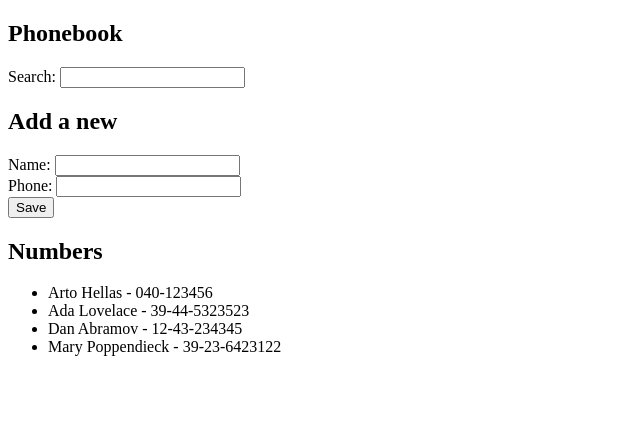
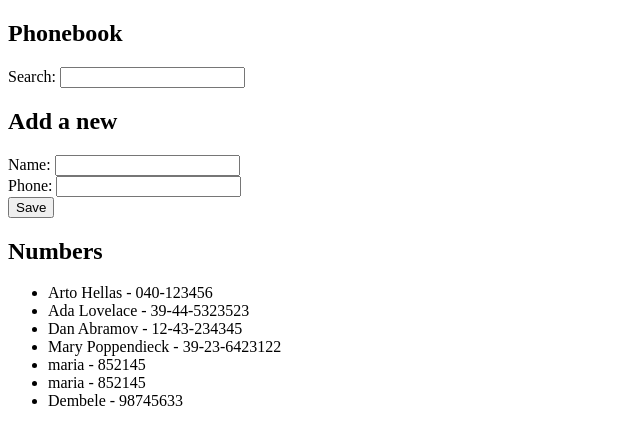
Before and after one commit to victoriapatarroyo/Fullstack-Helsinki-University, a React (Vite) app in the folder part2/phonebook/: page / in a window 1280 px wide. Shown: the top 444 px of the page, without its empty margins (0-640 px from the left). Built offline with nearby package versions, Linux system fonts and the light colour scheme; data requests are answered from the project's data file.

Commit message:
Ejercicio 2.13: La Agenda Telefónica paso 8

```diff
--- a/part2/phonebook/db.json
+++ b/part2/phonebook/db.json
@@ -1,24 +1,40 @@
 {
-  "persons":[
+  "persons": [
     {
       "name": "Arto Hellas",
       "number": "040-123456",
-      "id": 1
+      "id": "1"
     },
     {
       "name": "Ada Lovelace",
       "number": "39-44-5323523",
-      "id": 2
+      "id": "2"
     },
     {
       "name": "Dan Abramov",
       "number": "12-43-234345",
-      "id": 3
+      "id": "3"
     },
     {
       "name": "Mary Poppendieck",
       "number": "39-23-6423122",
-      "id": 4
+      "id": "4"
+    },
+    {
+      "name": "maria",
+      "number": "852145",
+      "id": "Ja7Dr1LGlks"
+    },
+    {
+      "name": "maria",
+      "number": "852145",
+      "id": "199UgNn5pwU"
+    },
+    {
+      "name": "Dembele",
+      "number": "98745633",
+      "id": "qqoi4r5uXzE"
     }
-  ]
+  ],
+  "$schema": "./node_modules/json-server/schema.json"
 }
--- a/part2/phonebook/src/App.jsx
+++ b/part2/phonebook/src/App.jsx
@@ -1,7 +1,8 @@
 import { useState, useEffect } from "react";
-import axios from "axios";
 import Name from "./components/Name";
 import Filter from "./components/Filter";
+import personService from "./services/person";
+import person from "./services/person";
 
 const App = () => {
   const [persons, setPersons] = useState([]);
@@ -22,7 +23,12 @@ const App = () => {
       });
   };
 
-  useEffect(hook, []);
+  //useEffect(hook, []);
+  useEffect(() => {
+    personService.getAll().then((initialPersons) => {
+      setPersons(initialPersons);
+    });
+  }, []);
 
   const addName = (event) => {
     event.preventDefault();
@@ -37,14 +43,16 @@ const App = () => {
       return;
     }
 
-    const nameObjetc = {
+    const nameObject = {
       name: newName,
       number: newNumber,
     };
 
-    setPersons(persons.concat(nameObjetc));
-    setNewName("");
-    setNewNumber("");
+    personService.create(nameObject).then((returnedPerson) => {
+      setPersons(persons.concat(nameObject));
+      setNewName("");
+      setNewNumber("");
+    });
   };
 
   const handleNameChange = (event) => {
--- /dev/null
+++ b/part2/phonebook/src/services/person.js
@@ -0,0 +1,25 @@
+import axios from "axios";
+const baseUrl = "http://localhost:3001/persons";
+
+const getAll = () => {
+  const request = axios.get(baseUrl);
+  return request.then((response) => {
+    return response.data;
+  });
+};
+
+const create = (newObject) => {
+  const request = axios.post(baseUrl, newObject);
+  return request.then((response) => response.data);
+};
+
+const update = (id, newObject) => {
+  const request = axios.put(`${baseUrl}/${id}`, newObject);
+  return request.then((response) => response.data);
+};
+
+export default {
+  getAll,
+  create,
+  update,
+};
```
